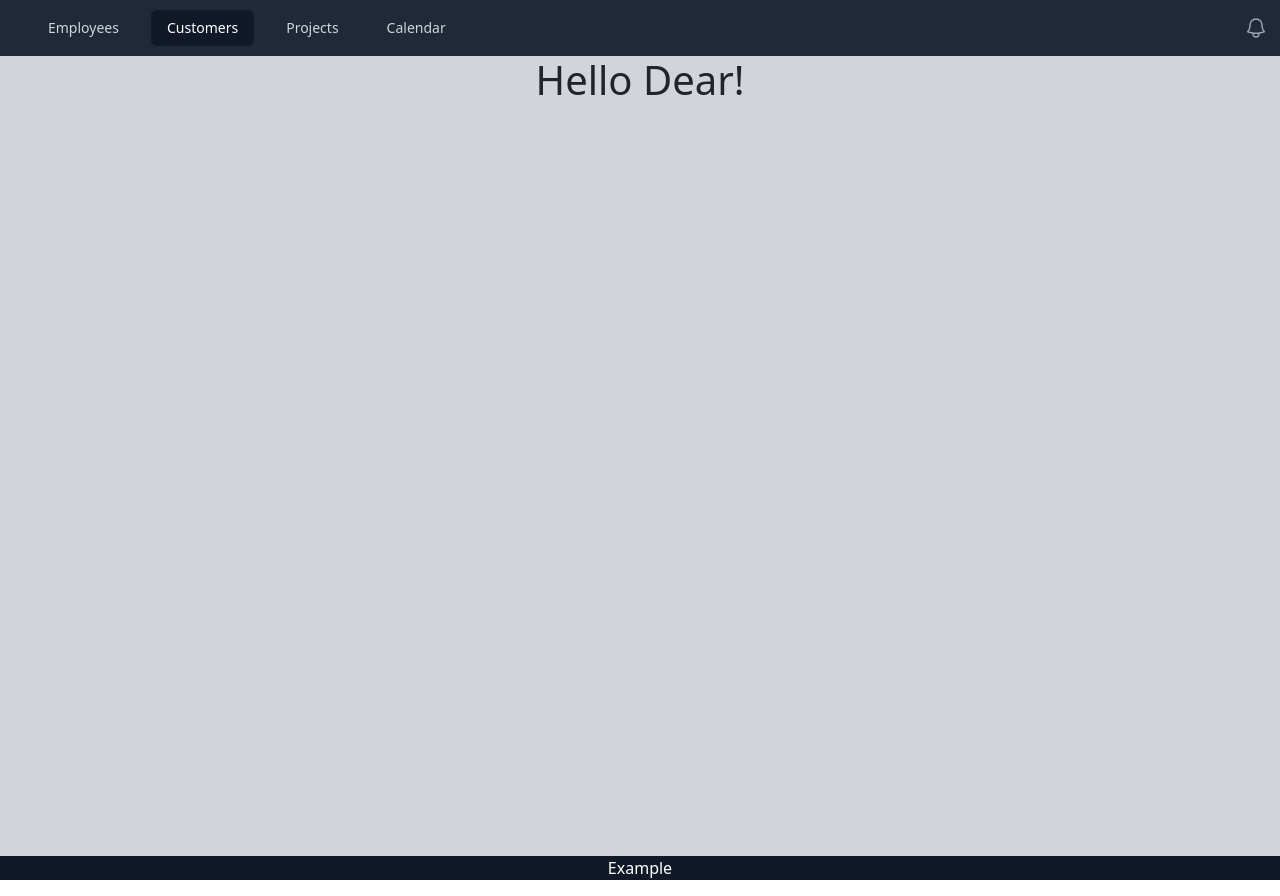
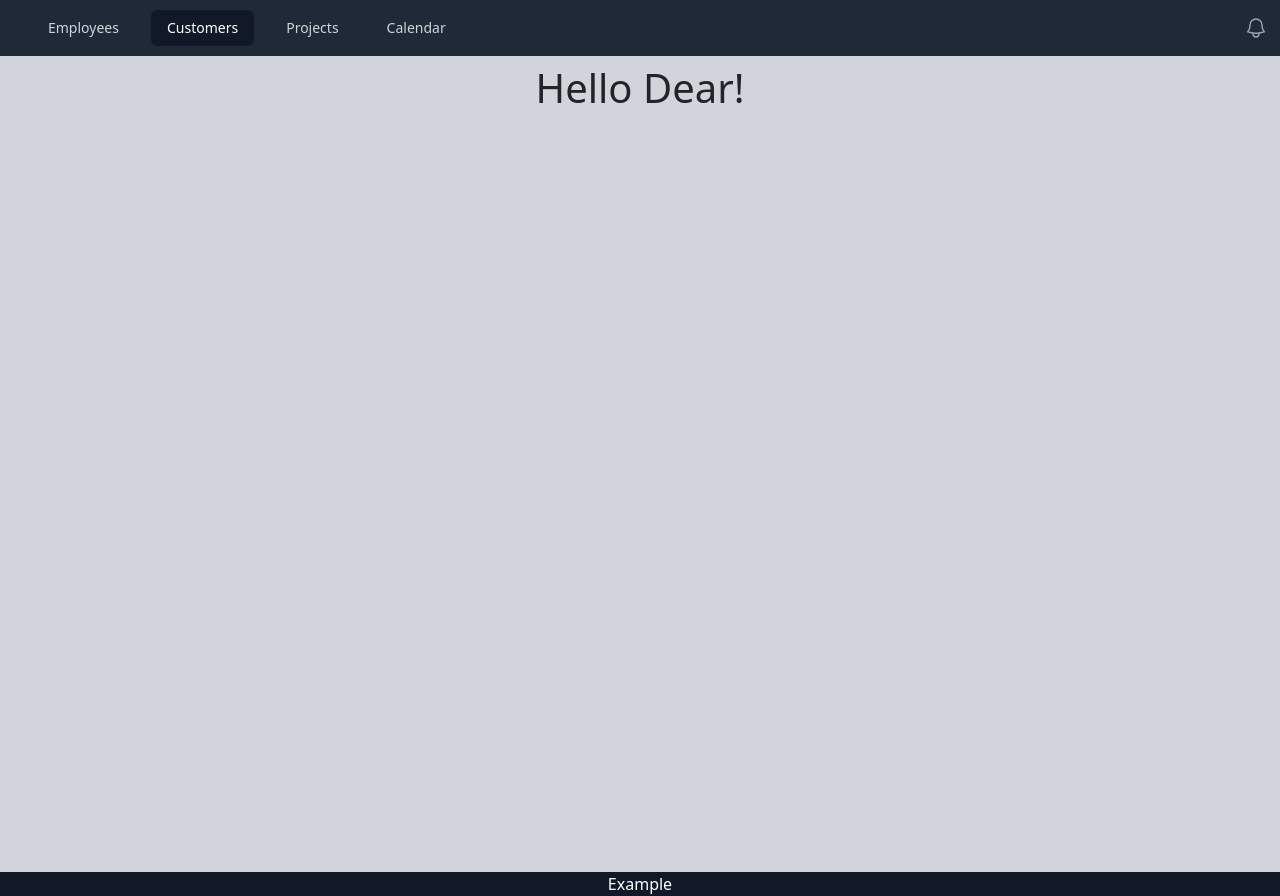
Before and after one commit to Dr-dyrane/React, a React (Create React App) app: page /customers in a window 1280 px wide. Built offline with nearby package versions, Linux system fonts and the light colour scheme.

Commit message:
update Header.js

```diff
--- a/src/components/Header.js
+++ b/src/components/Header.js
@@ -101,13 +101,9 @@ export default function Header(props) {
           </>
         )}
       </Disclosure>
-      <div className="bg-gray-300 min-h-screen">
-      {props.children}
-      </div>
+      <div className="bg-gray-300 min-h-screen px-2 py-2">{props.children}</div>
       <footer className="bg-gray-900">
-        <div className="text-white text-center">
-        Example
-        </div>
+        <div className="text-white text-center">Example</div>
       </footer>
     </>
   );
```
